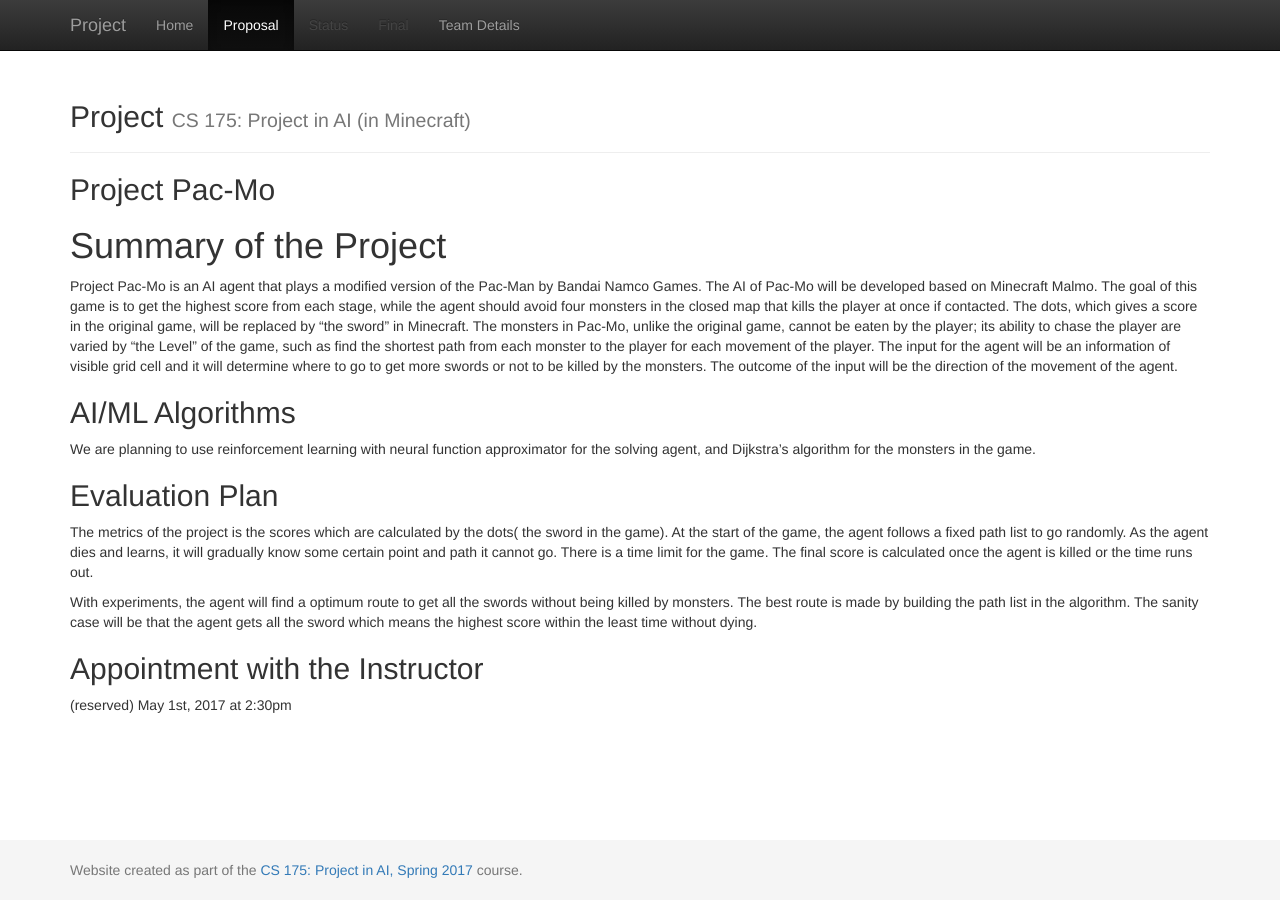
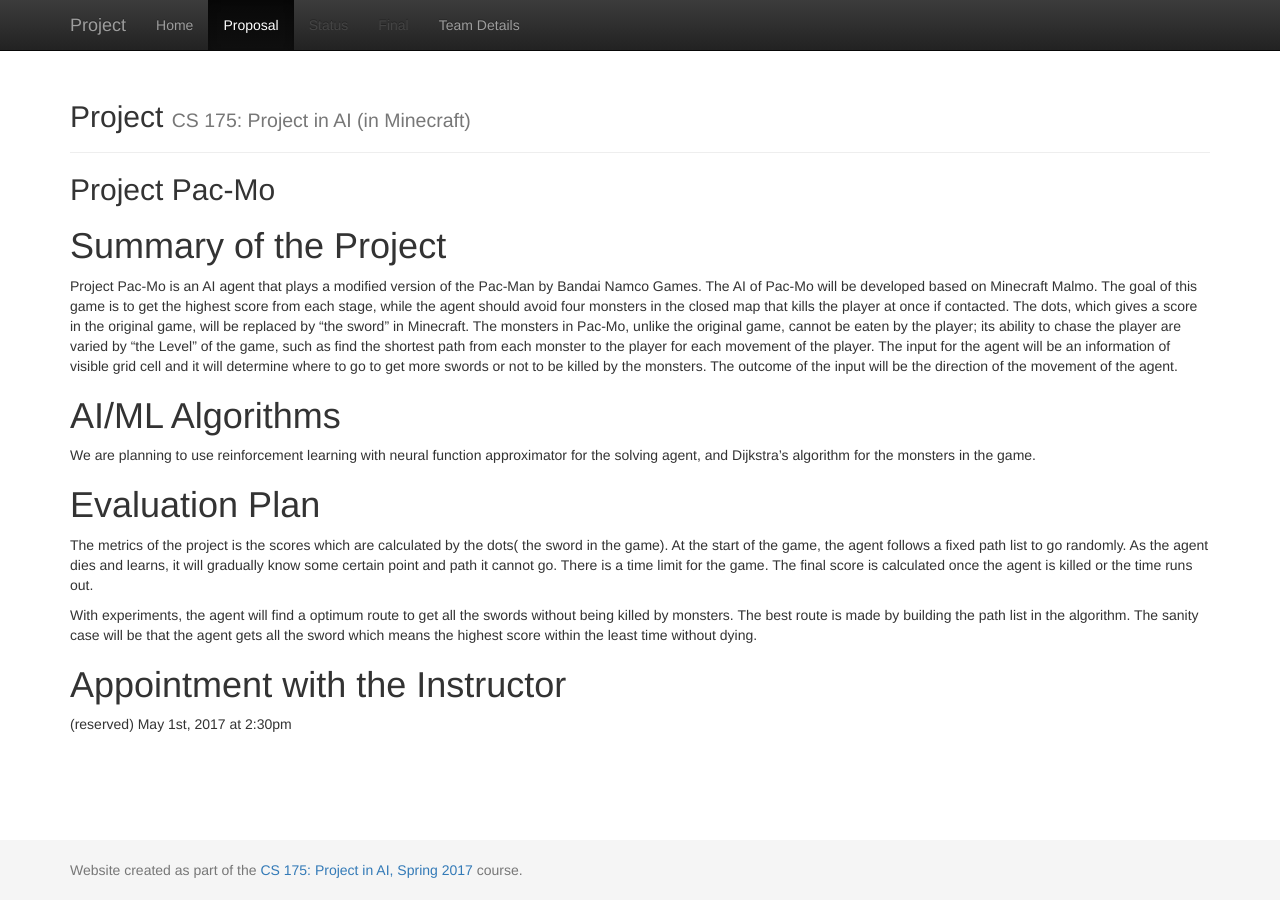
Before and after one commit to qdingqim/Pac-mo, a Jekyll site: the page built from docs/proposal.md, in a window 1280 px wide. Built offline with Jekyll 4.4.1, drawn with Linux system fonts in a browser that asks for light colours.

```diff
--- a/docs/proposal.md
+++ b/docs/proposal.md
@@ -10,13 +10,13 @@ title: Proposal
 Project Pac-Mo is an AI agent that plays a modified version of the Pac-Man by Bandai
 Namco Games. The AI of Pac-Mo will be developed based on Minecraft Malmo. The goal of this game is to get the highest score from each stage, while the agent should avoid four monsters in the closed map that kills the player at once if contacted. The dots, which gives a score in the original game, will be replaced by "the sword" in Minecraft. The monsters in Pac-Mo, unlike the original game, cannot be eaten by the player; its ability to chase the player are varied by "the Level" of the game, such as find the shortest path from each monster to the player for each movement of the player. The input for the agent will be an information of visible grid cell and it will determine where to go to get more swords or not to be killed by the monsters. The outcome of the input will be the direction of the movement of the agent.
 
-## AI/ML Algorithms
+# AI/ML Algorithms
 We are planning to use reinforcement learning with neural function approximator for the solving agent, and Dijkstra's algorithm for the monsters in the game.
 
-## Evaluation Plan
+# Evaluation Plan
 The metrics of the project is the scores which are calculated by the dots( the sword in the game). At the start of the game, the agent follows a fixed path list to go randomly. As the agent dies and learns, it will gradually know some certain point and path it cannot go. There is a time limit for the game. The final score is calculated once the agent is killed or the time runs out.
 
 With experiments, the agent will find a optimum route to get all the swords without being killed by monsters. The best route is made by building the path list in the algorithm. The sanity case will be that the agent gets all the sword which means the highest score within the least time without dying.
 
-## Appointment with the Instructor
+# Appointment with the Instructor
 (reserved) May 1st, 2017 at 2:30pm
```
